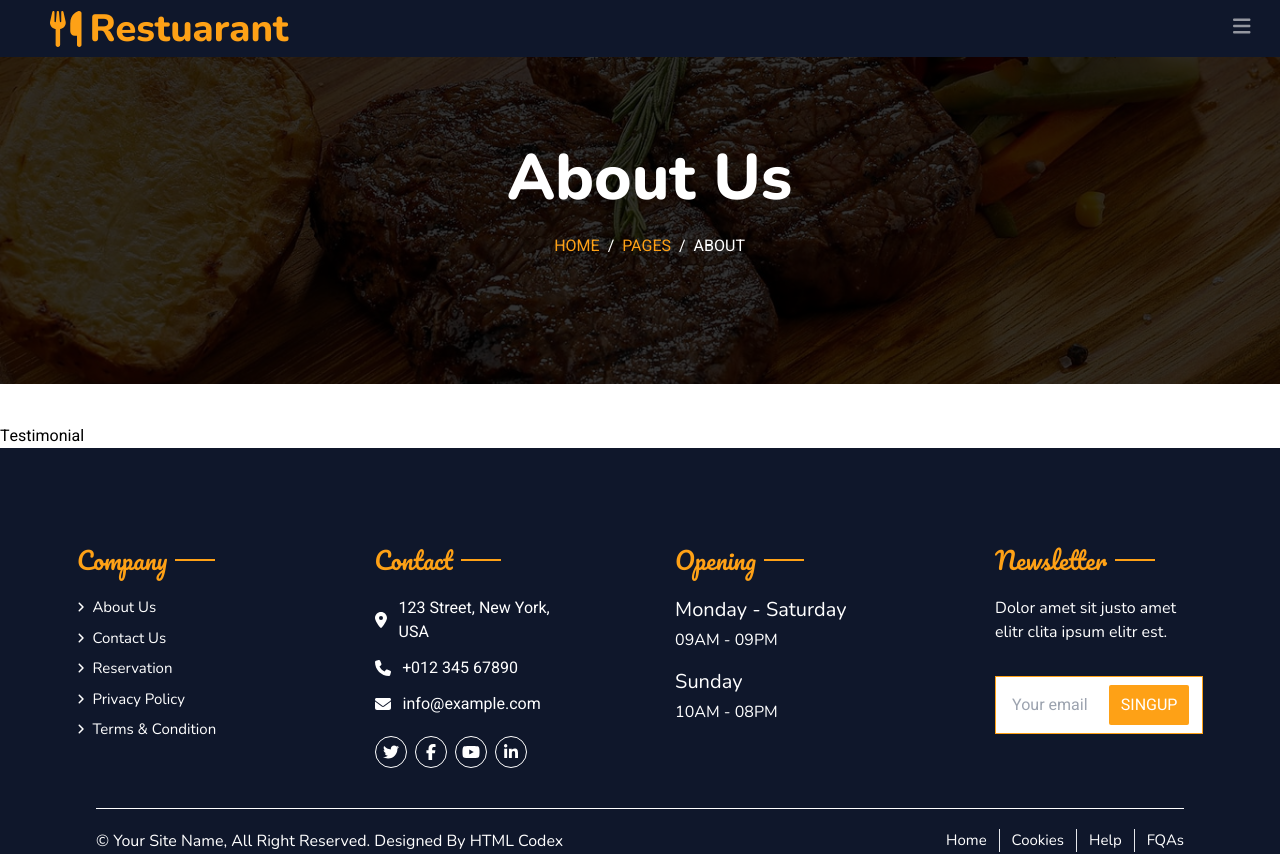
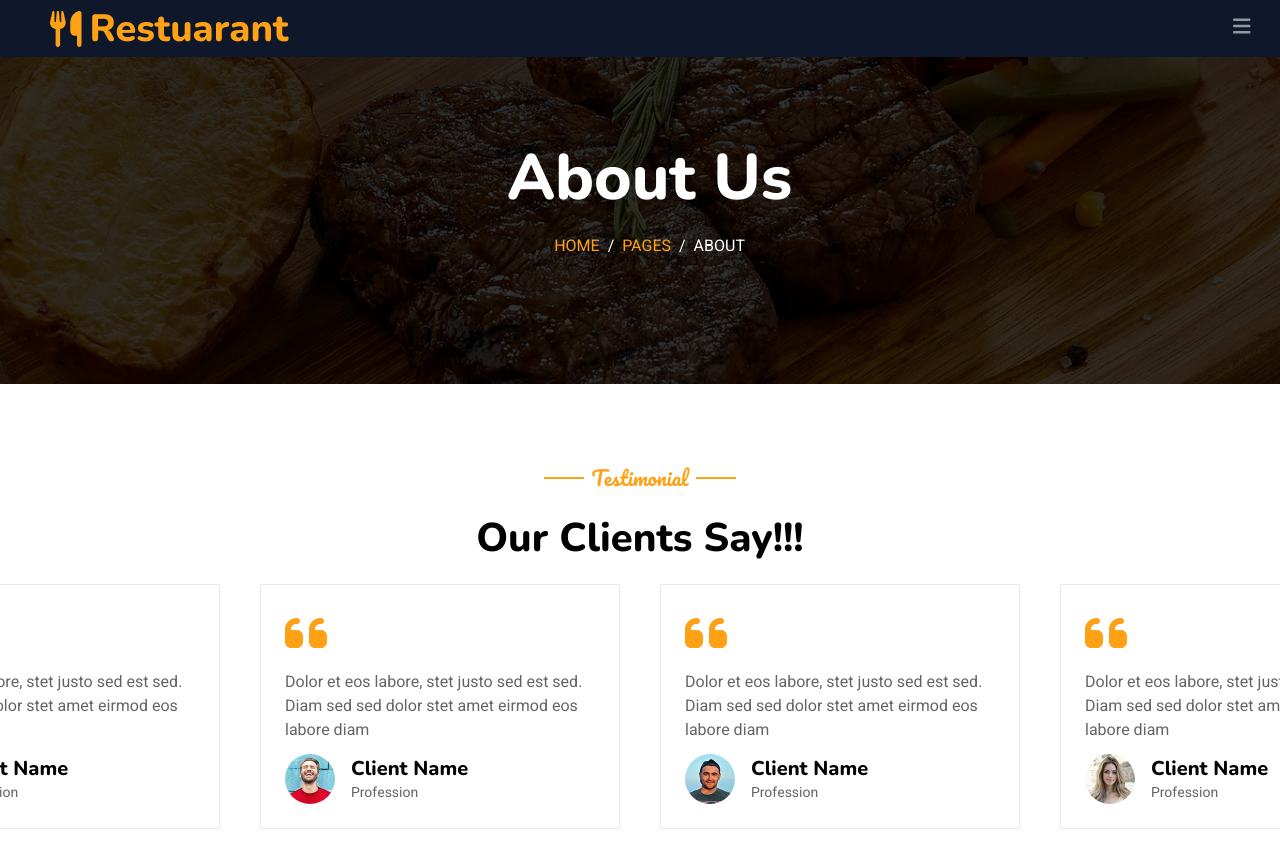
Before and after one commit to ms-moradi/Restuarant, a Next.js app: page /Testimonial in a window 1280 px wide. Shown: the top 854 px of the page. Built offline with nearby package versions, Linux system fonts and the light colour scheme.

Commit message:
add comments components

```diff
--- a/src/app/(pages)/Testimonial/page.jsx
+++ b/src/app/(pages)/Testimonial/page.jsx
@@ -1,11 +1,11 @@
 
-
+import Comments from "@/component/comments/comments";
 
 
 const Testimonial =()=>{
     return(
         <>
-        Testimonial
+            <Comments/>
         </>
     )
 }
```
